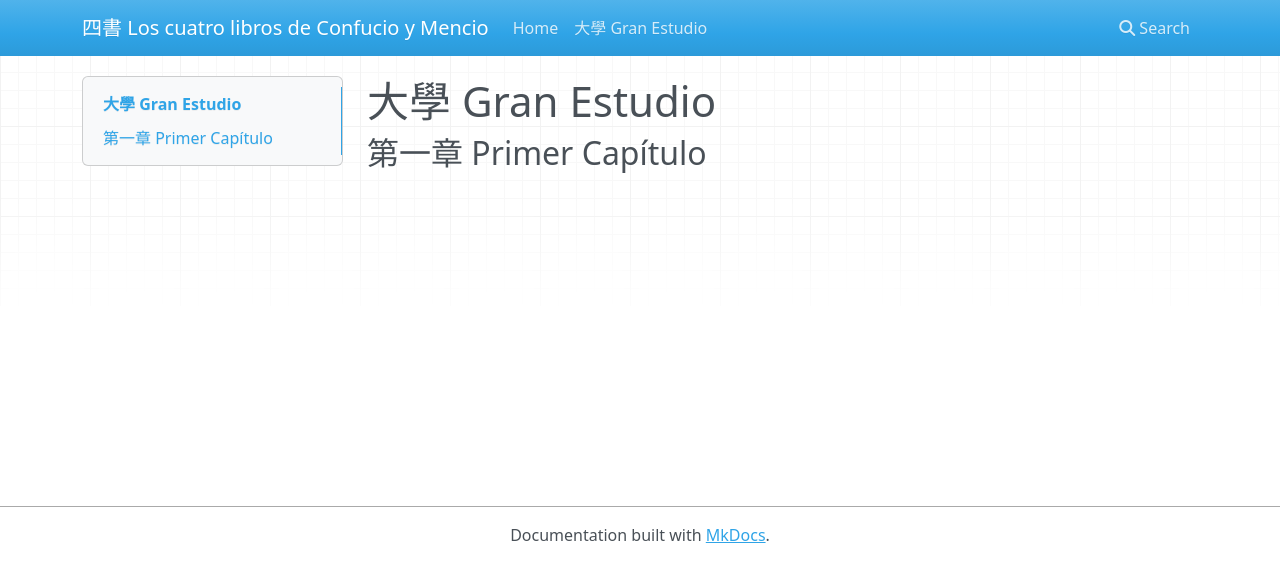
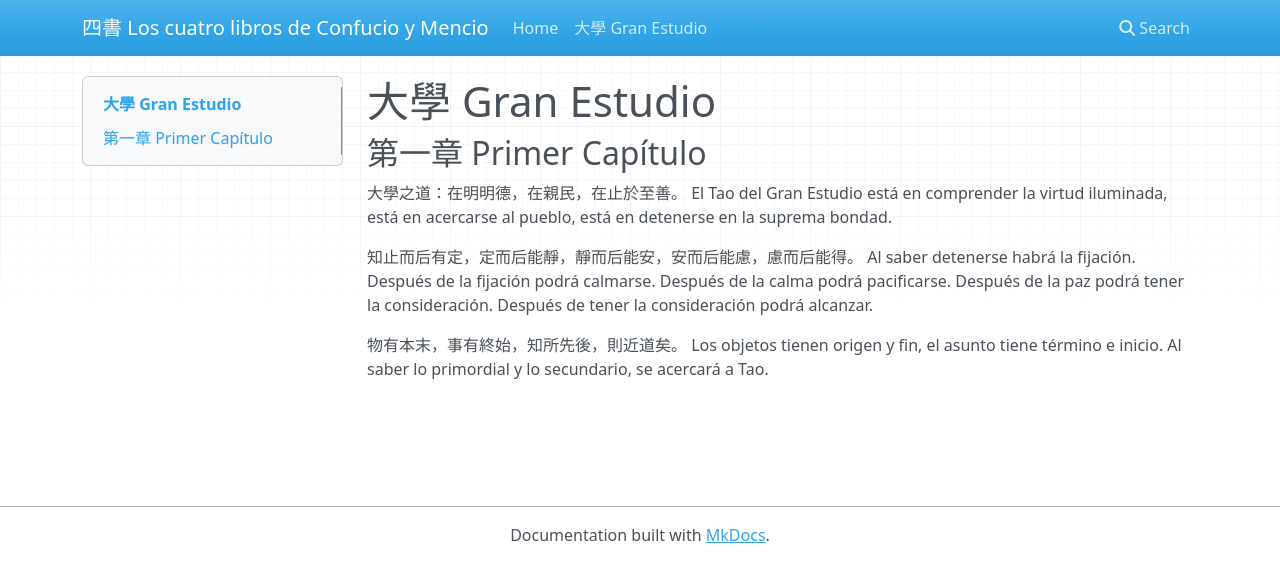
Before and after one commit to kuolunlo/confucio_mencio, an MkDocs documentation site: the page built from docs/granEstudio.md, in a window 1280 px wide. Shown: the top 582 px of the page. Built offline with MkDocs 1.6.1, drawn with Linux system fonts in a browser that asks for light colours; nearby versions of some CDN libraries; old or Windows-style settings are respelled for this version of MkDocs.

Commit message:
Adding content

```diff
--- a/docs/granEstudio.md
+++ b/docs/granEstudio.md
@@ -1,3 +1,12 @@
 # 大學 Gran Estudio
 
 ## 第一章 Primer Capítulo
+
+大學之道：在明明德，在親民，在止於至善。
+El Tao del Gran Estudio está en comprender la virtud iluminada, está en acercarse al pueblo, está en detenerse en la suprema bondad.
+
+知止而后有定，定而后能靜，靜而后能安，安而后能慮，慮而后能得。
+Al saber detenerse habrá la fijación. Después de la fijación podrá calmarse. Después de la calma podrá pacificarse. Después de la paz podrá tener la consideración. Después de tener la consideración podrá alcanzar.
+
+物有本末，事有終始，知所先後，則近道矣。
+Los objetos tienen origen y fin, el asunto tiene término e inicio. Al saber lo primordial y lo secundario, se acercará a Tao.
```
